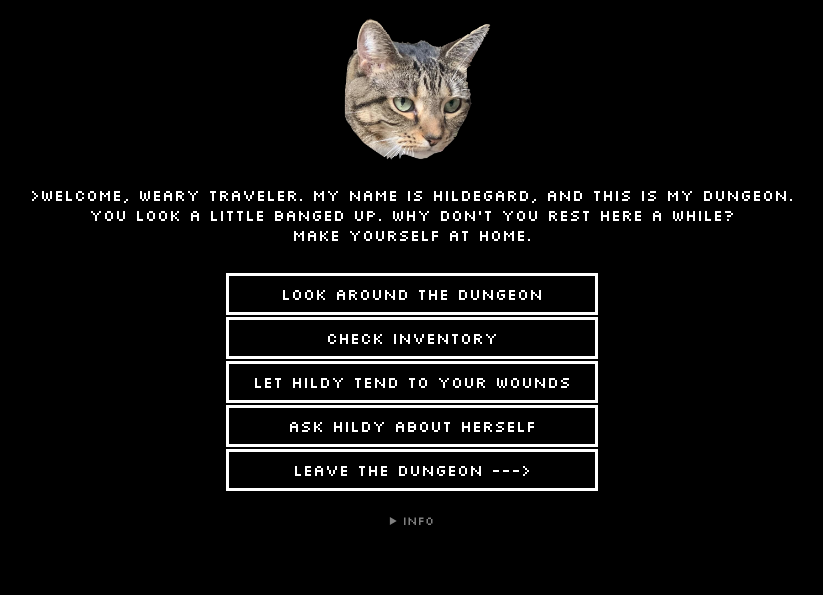
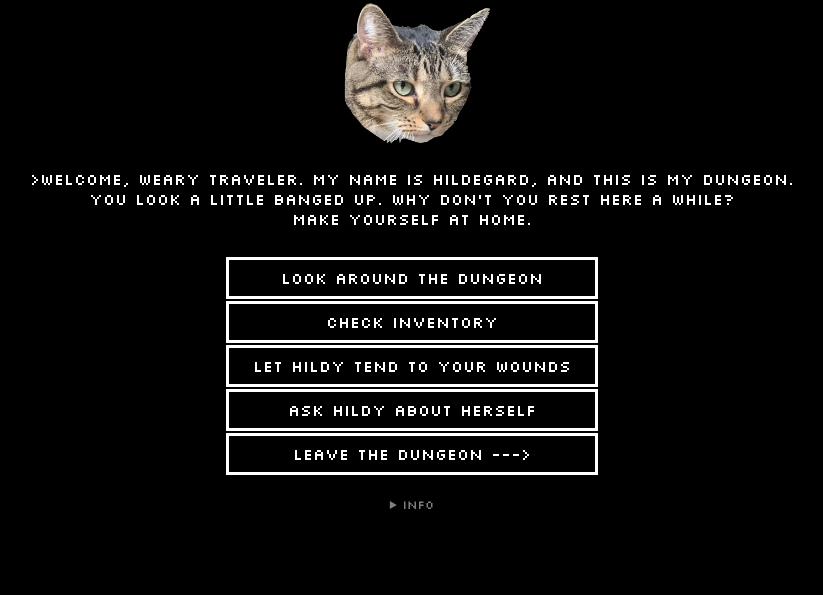
Before and after one commit to thehortlak/hildydungeon, a plain HTML site: page index.html in a window 1280 px wide. Shown: the part 205-800 px from the top of the page, without its empty margins (228-1051 px from the left). Drawn offline with Linux system fonts and the light colour scheme; a web font is replaced by a local one.

Commit message:
Update hildydungeon.css

```diff
--- a/hildydungeon.css
+++ b/hildydungeon.css
@@ -19,10 +19,6 @@ body {
     background-color: black;
     color:white;
     text-align: center;
-    display: grid;
-    grid-template-columns: auto;
-    justify-items: center;
-}
 }
 h1 {
     font-size: 32px;
```
